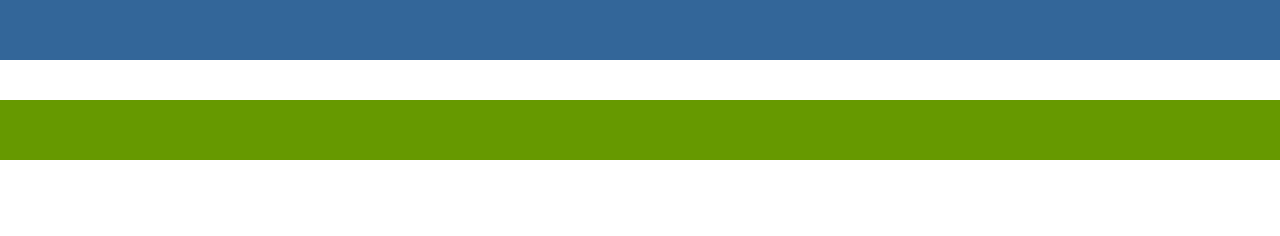
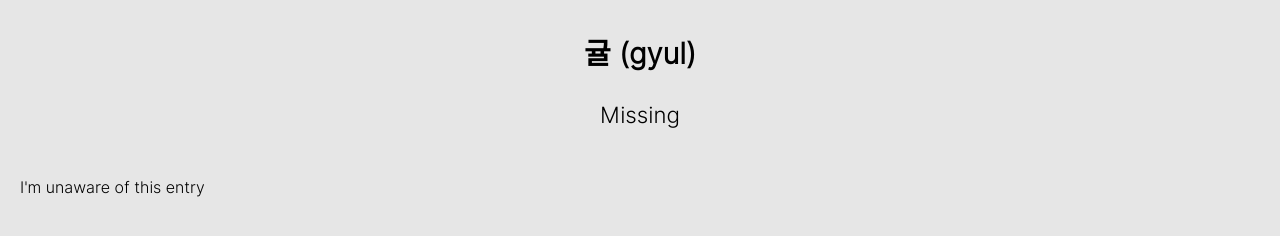
Before and after one commit to ckipp01/gyul, a website: page index.html in a window 1280 px wide. Drawn offline with Linux system fonts and the light colour scheme.

Commit message:
working on styling and gyul layout

```diff
--- a/data/crate.js
+++ b/data/crate.js
@@ -1,23 +1,45 @@
 const CRATE = {
   'home': {
     'title': 'home',
-    'image': '../media/gyul.jpg',
     'body': [
-      { 'p': 'This is my homepage' },
-      { 'p': 'Here is another thing' }
+      {
+        'type': 'img',
+        'src': '../media/gyul.jpg'
+      },
+      {
+        'type': 'p',
+        'text': 'This is my homepage'
+      },
+      {
+        'type': 'p',
+        'text': 'Here is another thing'
+      }
     ]
   },
   'test': {
     'title': 'test',
     'body': [
-      { 'p': 'This is my test' },
-      { 'p': 'Here is another test' }
+      {
+        'type': 'p',
+        'text': 'This is my test'
+      },
+      {
+        'type': 'p',
+        'text': 'Here is another test'
+      },
+      {
+        'type': 'p',
+        'text': 'Here is another test'
+      }
     ]
   },
   'missing': {
     'title': 'Missing',
     'body': [
-      { 'p': `I'm unaware of this entry` }
+      {
+        'type': 'p',
+        'text': `I'm unaware of this entry`
+      }
     ]
   }
 }
--- a/scripts/gyul.js
+++ b/scripts/gyul.js
@@ -7,28 +7,24 @@ class Gyul {
     this.tree = retrieveTree(this.key)
     this.template = {
       document: {
-        header: {
-          logo: {
-            h1: '귤 (gyul)'
+        header: [
+          { type: 'h1',
+            text: '귤 (gyul)'
           },
-          title: {
-            h2: this.tree.title
-          },
-          tabs: retrieveTabData(this.key)
-        },
-        main: {
-          image: this.tree.image ? this.tree.image : null,
-          content: {
-            tracker: 'test'
+          { type: 'h2',
+            text: this.tree.title
           }
-        },
-        footer: {}
+        ],
+        main: this.tree.body,
+        footer: []
       }
     }
   }
   package () {
     for (const section in this.template.document) {
       const sectionElem = document.body.appendChild(createElem(section))
+      this.template.document[section]
+        .forEach(item => createAndAttatch(item, sectionElem))
     }
   }
 }
@@ -41,7 +37,22 @@ const createElem = (type, text = null) => {
     el.appendChild(tn)
   }
 
+  console.log(el)
   return el
+}
+
+const createAndAttatch = async (elemObject, sectionElem) => {
+  let elem
+  switch (elemObject.type) {
+    case 'h1':
+    case 'h2':
+    case 'p':
+      elem = await createElem(elemObject.type, elemObject.text)
+      break
+    case 'img':
+      break
+  }
+  sectionElem.appendChild(elem)
 }
 
 const retrieveTree = key => CRATE[key] ? CRATE[key] : CRATE.missing
--- a/styles/gyul.css
+++ b/styles/gyul.css
@@ -1,5 +1,6 @@
 body {
   font-family: var(--font);
+  background-color: #E6E6E6;
 }
 
 .container {
@@ -23,8 +24,6 @@ header {
   padding: 30px;
   text-align: center;
   font-size: 1.4em;
-  background-color: #369;
-  color: white;
 }
 
 main {
@@ -33,13 +32,7 @@ main {
 }
 
 nav {
-  background-color: #f90;
   padding: 20px;
-}
-
-aside {
-  padding: 20px;
-  background-color: #936;
 }
 
 footer {
@@ -47,8 +40,6 @@ footer {
   padding: 30px;
   text-align: center;
   font-size: 1.4em;
-  background-color: #690;
-  color: white;
 }
 
 h1 {
```
